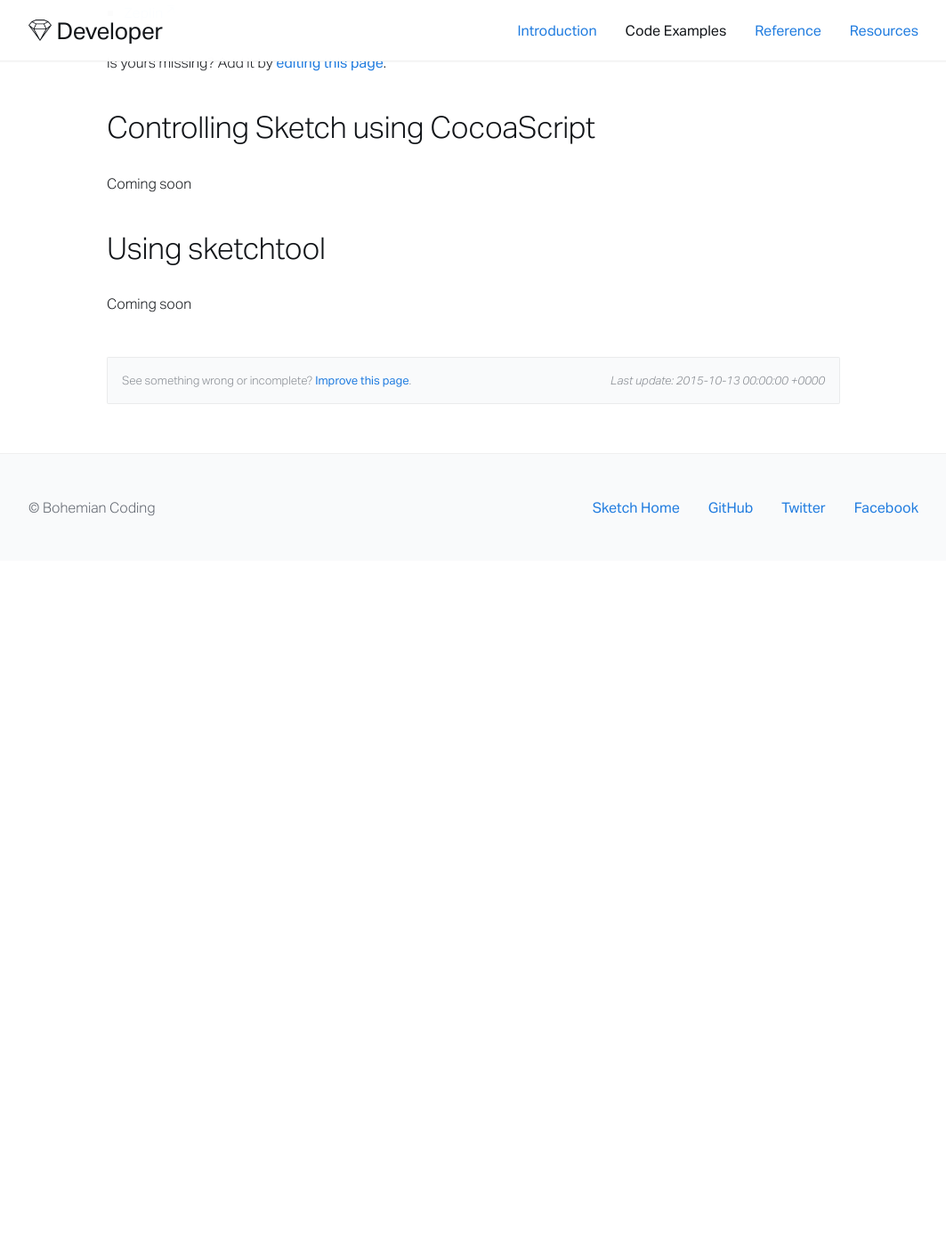
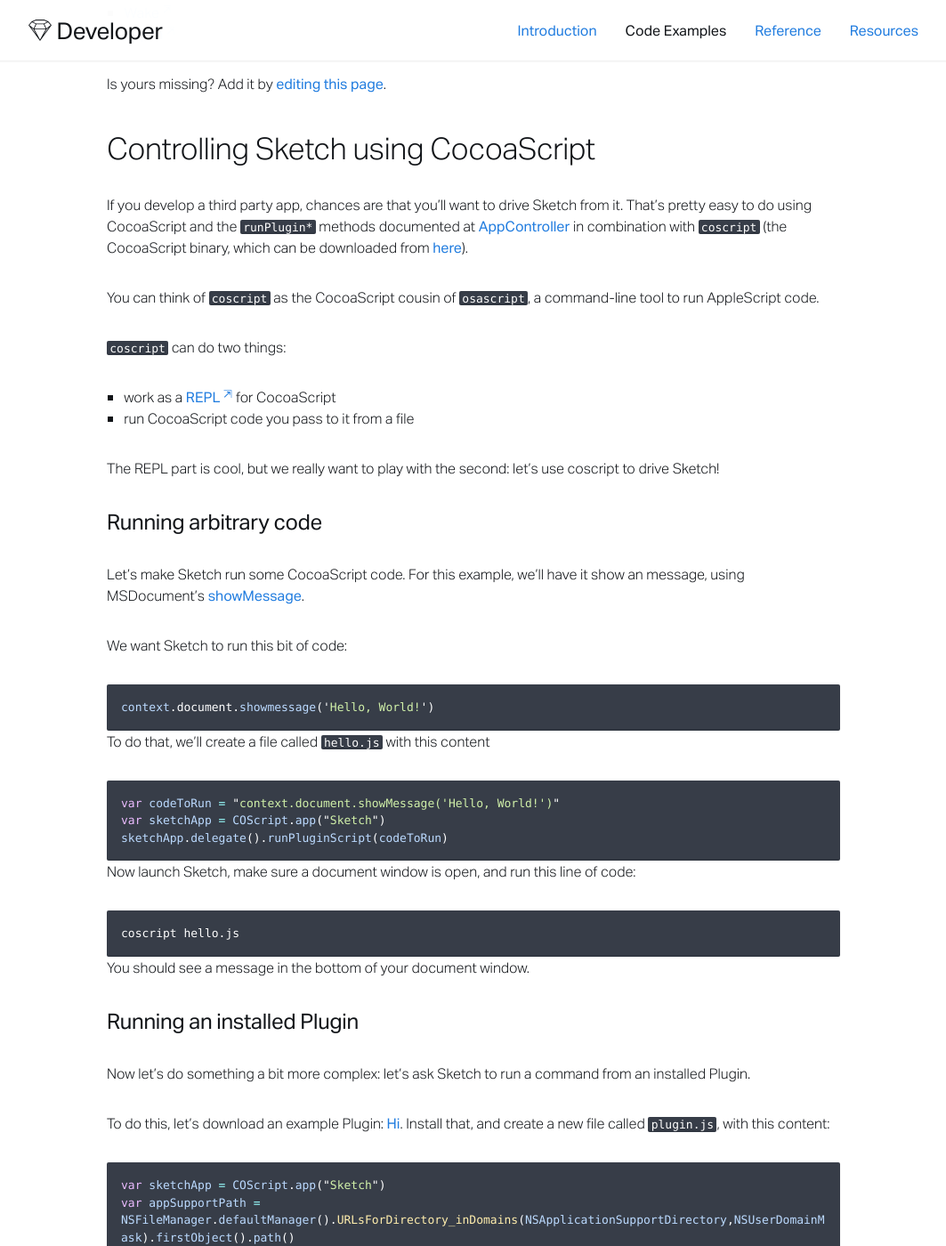
Before and after one commit to matt-curtis/developer.sketchapp.com, a Jekyll site: the page built from _code-examples/06-third-party-integrations.md, in a window 1280 px wide and 1400 px high, scrolled down 753 px. Shown: the whole window at 89% size, without its empty margins (108-1171 px from the left). Built offline with Jekyll 4.4.1, drawn with Linux system fonts in a browser that asks for light colours; Markdown is read by kramdown in place of the engine named in the settings; before the commit the page ends 1383 px from its top, so only the background shows below that; some of the changed text lies outside the part shown.

Commit message:
Added documentation for coscript

````diff
--- a/_code-examples/06-third-party-integrations.md
+++ b/_code-examples/06-third-party-integrations.md
@@ -29,7 +30,73 @@ Is yours missing? Add it by [editing this page]({{site.github_repo}}/tree/gh-pag
 
 ## Controlling Sketch using CocoaScript
 
-Coming soon
+If you develop a third party app, chances are that you'll want to drive Sketch from it. That's pretty easy to do using CocoaScript and the `runPlugin*` methods documented at [AppController](/reference/AppController/) in combination with `coscript` (the CocoaScript binary, which can be downloaded from [here](/downloads/coscript.zip)).
+
+You can think of `coscript` as the CocoaScript cousin of `osascript`, a command-line tool to run AppleScript code.
+
+`coscript` can do two things:
+
+- work as a [REPL](https://en.wikipedia.org/wiki/Read–eval–print_loop) for CocoaScript
+- run CocoaScript code you pass to it from a file
+
+The REPL part is cool, but we really want to play with the second: let's use coscript to drive Sketch!
+
+
+### Running arbitrary code
+
+Let's make Sketch run some CocoaScript code. For this example, we'll have it show an message, using MSDocument's [showMessage](/reference/MSDocument/#showmessage).
+
+We want Sketch to run this bit of code:
+
+```javascript
+context.document.showmessage('Hello, World!')
+```
+
+To do that, we'll create a file called `hello.js` with this content
+
+```javascript
+var codeToRun = "context.document.showMessage('Hello, World!')"
+var sketchApp = COScript.app("Sketch")
+sketchApp.delegate().runPluginScript(codeToRun)
+```
+
+Now launch Sketch, make sure a document window is open, and run this line of code:
+
+```
+coscript hello.js
+```
+
+You should see a message in the bottom of your document window.
+
+
+### Running an installed Plugin
+
+Now let's do something a bit more complex: let's ask Sketch to run a command from an installed Plugin.
+
+To do this, let's download an example Plugin: [Hi](/downloads/plugins/hi.sketchplugin.zip). Install that, and create a new file called `plugin.js`, with this content:
+
+```javascript
+var sketchApp = COScript.app("Sketch")
+var appSupportPath = NSFileManager.defaultManager().URLsForDirectory_inDomains(NSApplicationSupportDirectory,NSUserDomainMask).firstObject().path()
+var pluginFolderPath = appSupportPath.stringByAppendingPathComponent("com.bohemiancoding.sketch3/Plugins/Hi.sketchplugin")
+var pluginURL = NSURL.fileURLWithPath(pluginFolderPath)
+sketchApp.delegate().runPluginCommandWithIdentifier_fromBundleAtURL('hi',pluginURL)
+```
+
+If you now run the code using
+
+```bash
+coscript plugin.js
+```
+
+you'll get this in your Terminal:
+
+```
+Hi, how are you?
+```
+
+which is what the Plugin does, so that's a success : )
+
 
 ## Using sketchtool
 
````
Also changed, not shown: other parts of _code-examples/06-third-party-integrations.md (+1 -0 lines), 1 other file.
